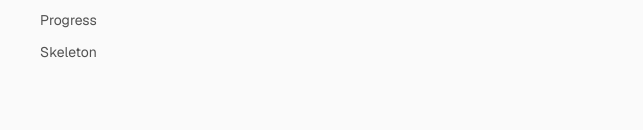
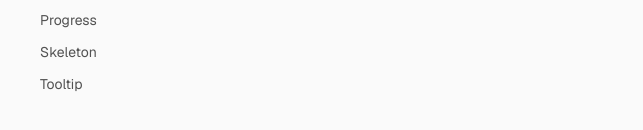
Before and after one commit to yshkale/verse-ui, a React (Vite) app: page /app/getting-started/introduction/badge in a window 1280 px wide. Shown: the part 382-512 px from the top of the page, without its empty margins (318-961 px from the left). Built offline with nearby package versions, Linux system fonts and the light colour scheme; the HTML template or start-up script is replaced by a standard one.

Commit message:
feat: :sparkles: implement tooltip component

```diff
--- a/package.json
+++ b/package.json
@@ -13,14 +13,17 @@
     "@radix-ui/react-accordion": "^1.2.11",
     "@radix-ui/react-alert-dialog": "^1.1.14",
     "@radix-ui/react-slot": "^1.2.3",
+    "@radix-ui/react-tooltip": "^1.2.7",
     "class-variance-authority": "^0.7.1",
     "clsx": "^2.1.1",
     "lucide-react": "^0.522.0",
     "motion": "^12.18.1",
+    "next-themes": "^0.4.6",
     "react": "^19.1.0",
     "react-dom": "^19.1.0",
     "react-router": "^7.6.2",
     "react-router-dom": "^7.6.2",
+    "sonner": "^2.0.5",
     "tailwind-merge": "^3.3.1",
     "tailwindcss-animate": "^1.0.7"
   },
--- /dev/null
+++ b/src/components/Content/TooltipInfo.tsx
@@ -0,0 +1,51 @@
+import { Breadcrumb } from "../Breadcrumb";
+import { ComponentShowcase } from "../ComponentShowcase";
+import { Button } from "../Design/Button";
+import { Tooltip, TooltipContent, TooltipTrigger } from "../Design/tooltip";
+
+import { InstallationShowcase } from "../InstallationShowcase";
+import { Intro } from "../MainApp/components/Intro";
+
+export const TooltipInfo = () => {
+  const tooltipInfo = `
+    import { Tooltip } from "@/components/ui/tooltip";
+    export function TooltipDemo() {
+      return (
+        <Tooltip>
+          <TooltipTrigger asChild>
+            <Button>Hover</Button>
+          </TooltipTrigger>
+          <TooltipContent>
+            <p>Add to library</p>
+          </TooltipContent>
+        </Tooltip>
+      );
+    }`;
+
+  return (
+    <>
+      <Breadcrumb links={["Components", "Tooltip"]} />
+      <Intro
+        title="Tooltip"
+        description="Aesthetically designed tooltip or a component that looks like an tooltip."
+        className="mt-4 space-y-1.5"
+      />
+
+      <ComponentShowcase
+        preview={
+          <Tooltip>
+            <TooltipTrigger asChild>
+              <Button>Hover</Button>
+            </TooltipTrigger>
+            <TooltipContent>
+              <p>Add to library</p>
+            </TooltipContent>
+          </Tooltip>
+        }
+        code={tooltipInfo}
+      />
+
+      <InstallationShowcase componentName="Tooltip" />
+    </>
+  );
+};
--- /dev/null
+++ b/src/components/Design/tooltip.tsx
@@ -0,0 +1,61 @@
+"use client";
+
+import * as React from "react";
+import * as TooltipPrimitive from "@radix-ui/react-tooltip";
+
+import { cn } from "@/lib/utils";
+
+function TooltipProvider({
+  delayDuration = 0,
+  ...props
+}: React.ComponentProps<typeof TooltipPrimitive.Provider>) {
+  return (
+    <TooltipPrimitive.Provider
+      data-slot="tooltip-provider"
+      delayDuration={delayDuration}
+      {...props}
+    />
+  );
+}
+
+function Tooltip({
+  ...props
+}: React.ComponentProps<typeof TooltipPrimitive.Root>) {
+  return (
+    <TooltipProvider>
+      <TooltipPrimitive.Root data-slot="tooltip" {...props} />
+    </TooltipProvider>
+  );
+}
+
+function TooltipTrigger({
+  ...props
+}: React.ComponentProps<typeof TooltipPrimitive.Trigger>) {
+  return <TooltipPrimitive.Trigger data-slot="tooltip-trigger" {...props} />;
+}
+
+function TooltipContent({
+  className,
+  sideOffset = 0,
+  children,
+  ...props
+}: React.ComponentProps<typeof TooltipPrimitive.Content>) {
+  return (
+    <TooltipPrimitive.Portal>
+      <TooltipPrimitive.Content
+        data-slot="tooltip-content"
+        sideOffset={sideOffset}
+        className={cn(
+          "bg-primary text-primary-foreground animate-in fade-in-0 zoom-in-95 data-[state=closed]:animate-out data-[state=closed]:fade-out-0 data-[state=closed]:zoom-out-95 data-[side=bottom]:slide-in-from-top-2 data-[side=left]:slide-in-from-right-2 data-[side=right]:slide-in-from-left-2 data-[side=top]:slide-in-from-bottom-2 z-50 w-fit origin-(--radix-tooltip-content-transform-origin) rounded-lg px-3 py-1.5 text-xs text-balance",
+          className
+        )}
+        {...props}
+      >
+        {children}
+        <TooltipPrimitive.Arrow className="bg-primary fill-primary z-50 size-2.5 translate-y-[calc(-50%_-_2px)] rotate-45 rounded-[2px]" />
+      </TooltipPrimitive.Content>
+    </TooltipPrimitive.Portal>
+  );
+}
+
+export { Tooltip, TooltipTrigger, TooltipContent, TooltipProvider };
--- a/src/components/MainApp/components/ContentRenderer.tsx
+++ b/src/components/MainApp/components/ContentRenderer.tsx
@@ -12,6 +12,7 @@ import { CardInfo } from "@/components/Content/CardInfo";
 import { Introduction } from "@/components/Content/introduction";
 import { ProgressInfo } from "@/components/Content/ProgressInfo";
 import { SkeletonInfo } from "@/components/Content/SkeletonInfo";
+import { TooltipInfo } from "@/components/Content/TooltipInfo";
 
 export const ContentRenderer = ({ type, section }: any) => {
   // Component mapping for better maintainability
@@ -24,6 +25,7 @@ export const ContentRenderer = ({ type, section }: any) => {
     card: CardInfo,
     progress: ProgressInfo,
     skeleton: SkeletonInfo,
+    tooltip: TooltipInfo,
   };
 
   const Component = componentMap[type];
--- a/src/components/MainApp/index.tsx
+++ b/src/components/MainApp/index.tsx
@@ -39,6 +39,10 @@ export const MainApp = () => {
               element={<ContentRenderer type="progress" />}
             />
             <Route
+              path="tooltip"
+              element={<ContentRenderer type="tooltip" />}
+            />
+            <Route
               index
               element={<ContentRenderer type="default" section={section} />}
             />
--- a/src/config/navigation.json
+++ b/src/config/navigation.json
@@ -44,6 +44,10 @@
       {
         "label": "Skeleton",
         "href": "skeleton"
+      },
+      {
+        "label": "Tooltip",
+        "href": "tooltip"
       }
     ]
   }
```
Also changed, not shown: 1 other file (tests, documents, lock files or other folders).
